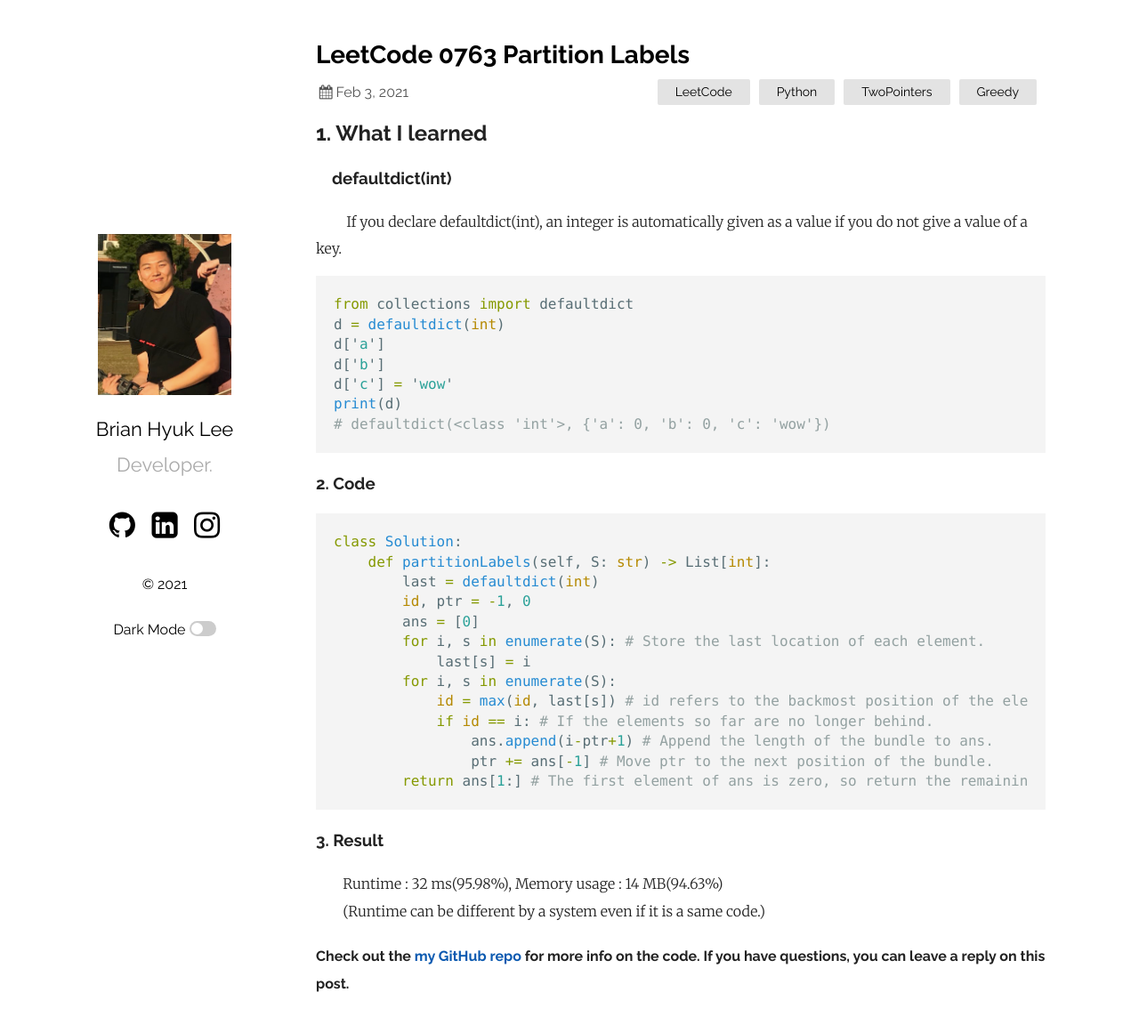
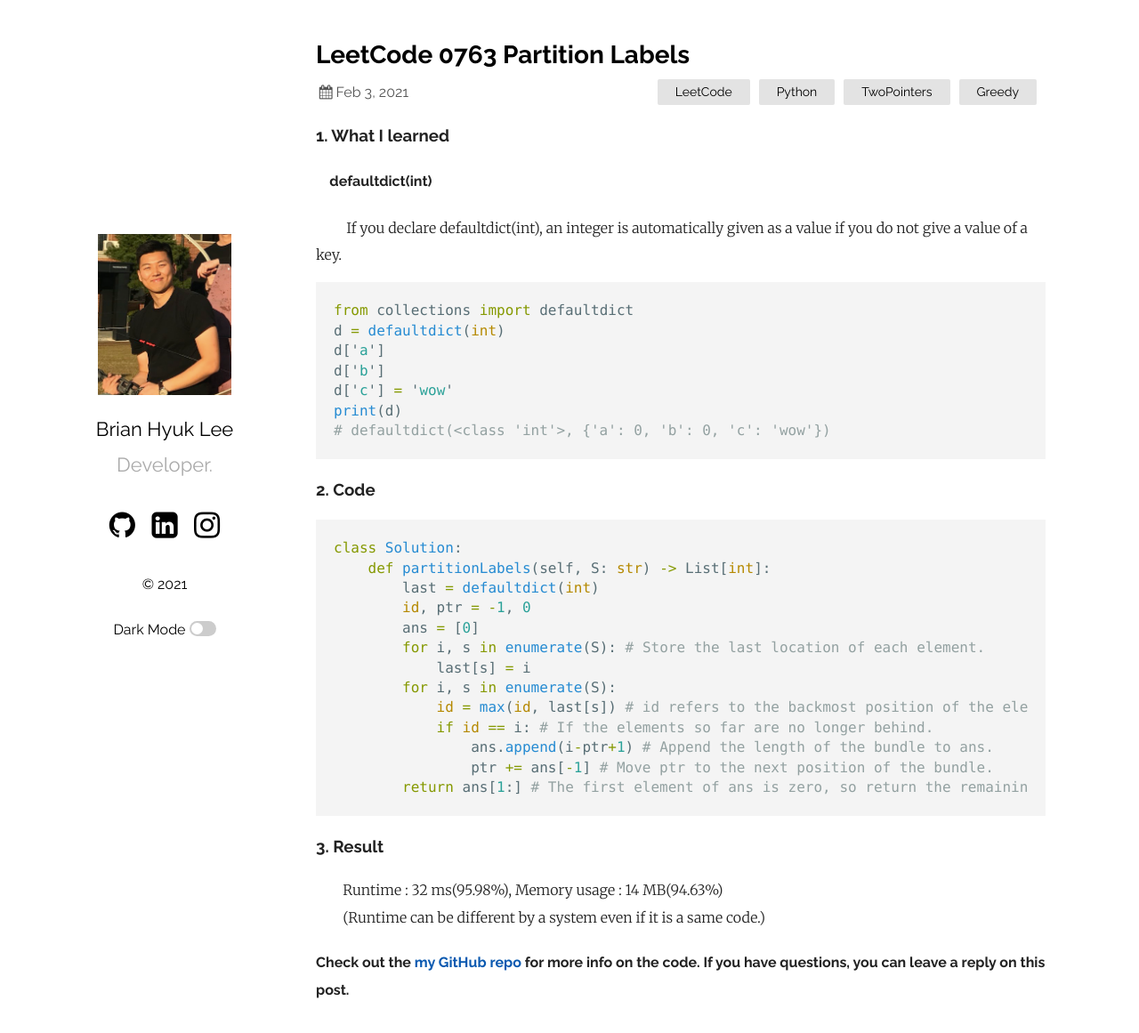
Before and after one commit to dlgur1994/dlgur1994.github.io, a Jekyll site: the page built from _posts/2021-02-02-LeetCode-0763-Partition-Labels.md, in a window 1280 px wide and 1173 px high. Shown: the top 1161 px of the window at 89% size. Built offline with Jekyll 4.4.1, drawn with Linux system fonts in a browser that asks for light colours; our own code applies the rules of GitHub Pages for plain Markdown files.

Commit message:
0763 edited 21/02/02

````diff
--- a/_posts/2021-02-02-LeetCode-0763-Partition-Labels.md
+++ b/_posts/2021-02-02-LeetCode-0763-Partition-Labels.md
@@ -5,8 +5,8 @@ date: 2021-02-02 23:28:28 -0400
 comments: true
 ---
 
-## 1. What I learned
-### &nbsp;&nbsp;&nbsp;&nbsp;defaultdict(int)
+### 1. What I learned
+#### &nbsp;&nbsp;&nbsp;&nbsp;defaultdict(int)
 &nbsp;&nbsp;&nbsp;&nbsp;&nbsp;&nbsp;&nbsp;&nbsp; If you declare defaultdict(int), an integer is automatically given as a value if you do not give a value of a key.
 ```python
 from collections import defaultdict
````
